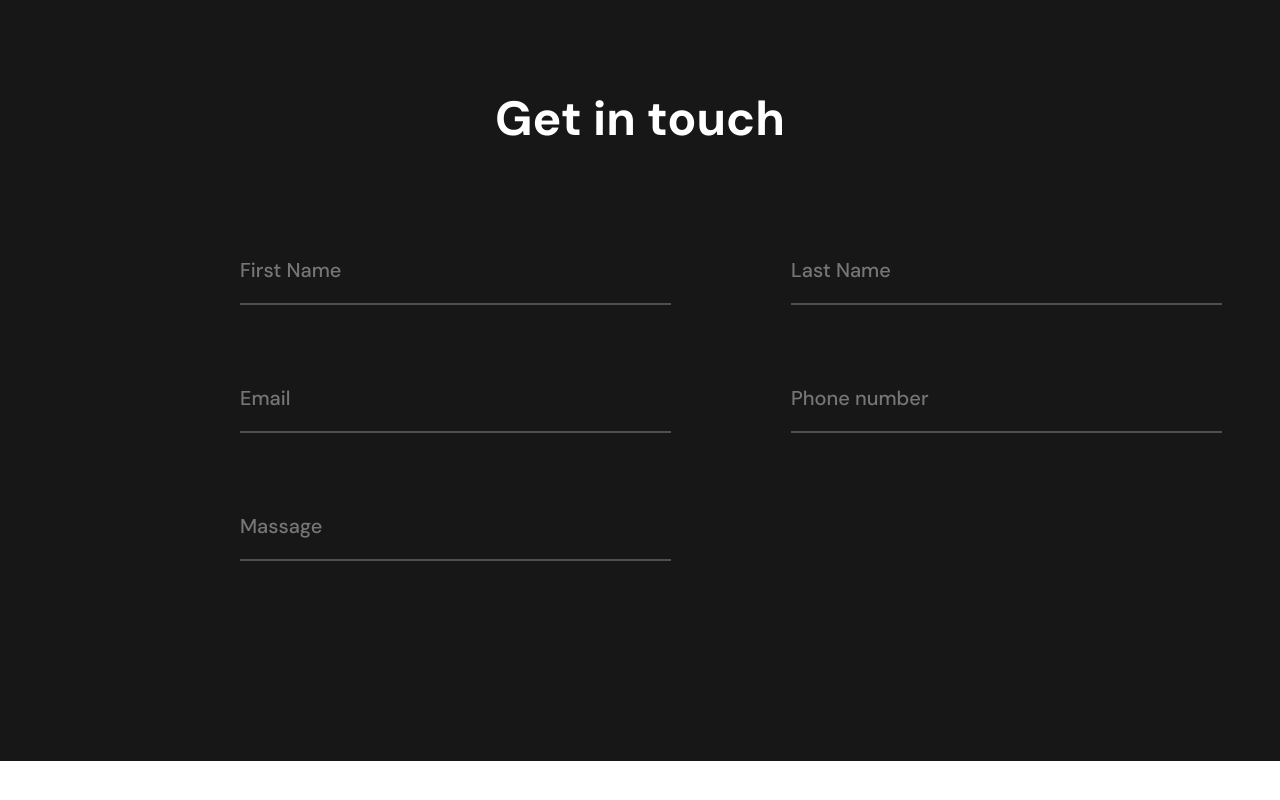
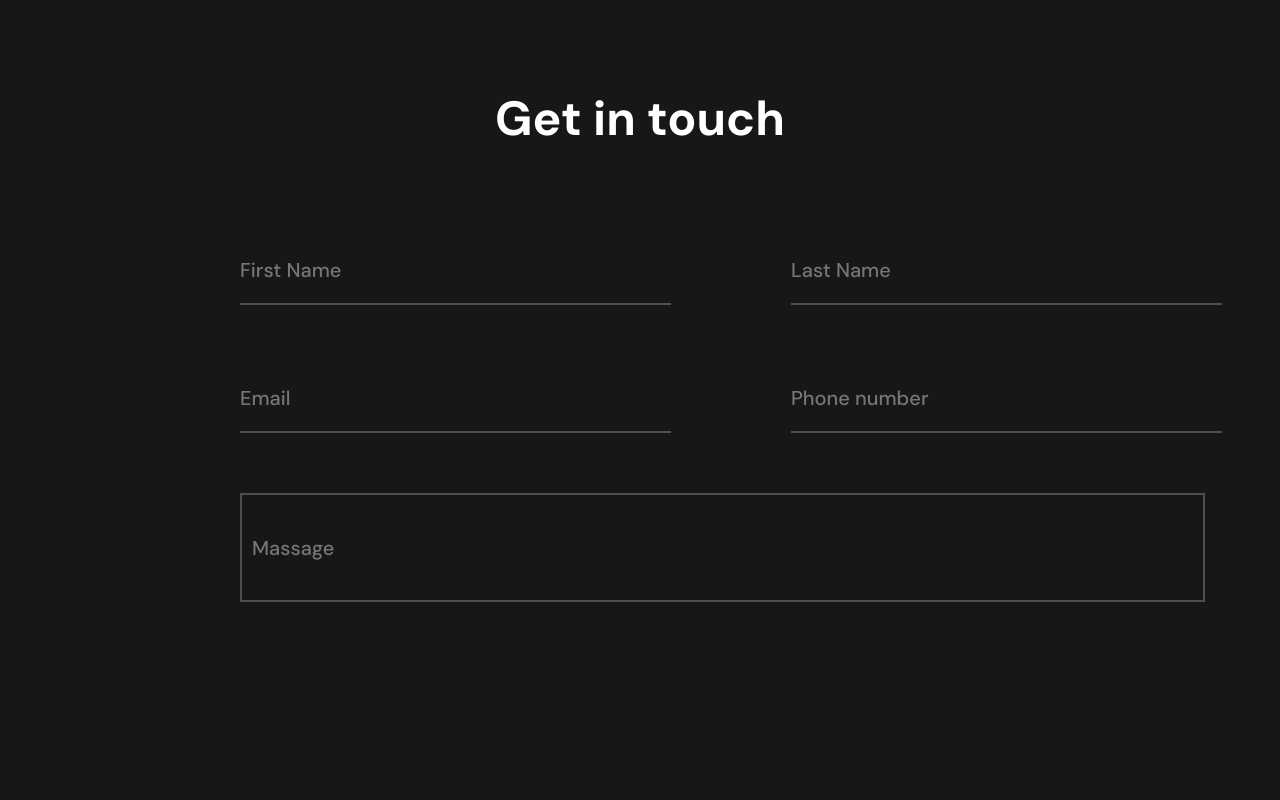
Before and after one commit to Rakib-Hassan-web/Portfulio-for-me, a React (Vite) app: page / in a window 1280 px wide. Shown: the part 3503-4303 px from the top of the page. Before the commit the page ends 4264 px from the top, so only its background shows below. Built offline with nearby package versions, Linux system fonts and the light colour scheme.

Commit message:
contact 5th input

```diff
--- a/src/assets/Pages/Contract.jsx
+++ b/src/assets/Pages/Contract.jsx
@@ -51,7 +51,7 @@ return (
                 <div className="MassageINPUT">
 
 
-                    <input type="text" className=' ml-60 mt-15 py-[18px] pr-[200px]  border-[#4F4F4F]  text-[20px] text-[#d5d5d5] font-prymary font-medium border-b-2 outline-none '
+                    <input type="text" className=' w-[965px] ml-60 mt-15 py-[18px] h-[109px] pl-[10px]  border-[#4F4F4F]  text-[20px] text-[#d5d5d5] font-prymary font-medium border-2 outline-none '
                         placeholder='Massage' />
                 </div>
 
```
